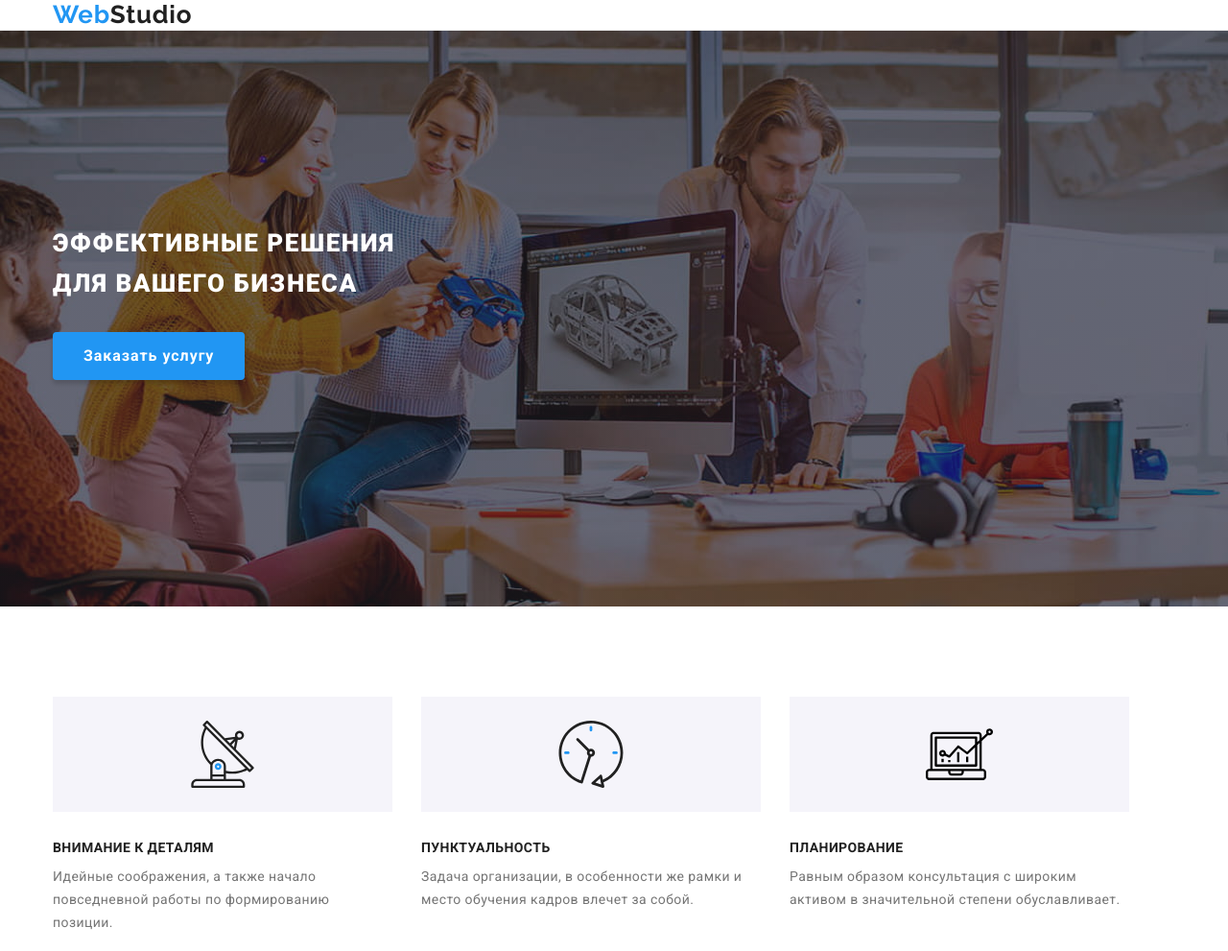
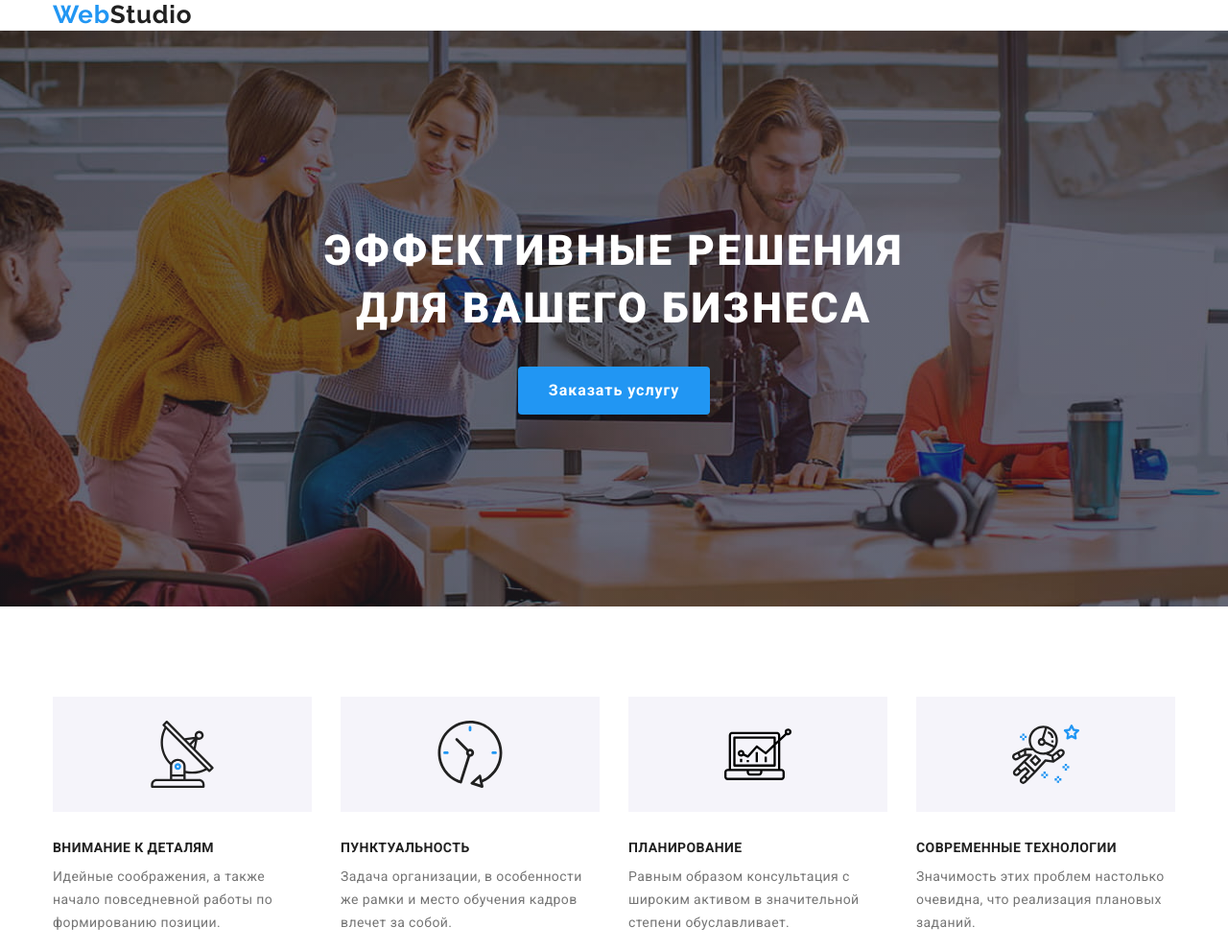
Before and after one commit to Makzumm/WebStudio, a plain HTML site: page index.html in a window 1280 px wide. Shown: the top 991 px of the page at 96% size. Drawn offline with nearby package versions, Linux system fonts and the light colour scheme.

Commit message:
Change 4
Fixed

```diff
--- a/sass/components/_activity.scss
+++ b/sass/components/_activity.scss
@@ -1,6 +1,10 @@
 .activity--section{
     padding-top: 0;
     display: none;
+
+    @media screen and (min-width: $desktop-width) {
+        display: block;
+    }
 }
 
 .activity__title {
--- a/sass/components/_features.scss
+++ b/sass/components/_features.scss
@@ -24,6 +24,11 @@
         flex-wrap: wrap;
         gap: 30px;
     }
+
+    @media screen and (min-width: $desktop-width) {
+        display: flex;
+        justify-content: space-between;
+    }
 }
 
 .features-list__item {
@@ -32,26 +37,19 @@
     @media screen and (min-width: $tablet-width) {
         width: 354px;
     }
-}
 
-.features-list__item+.features-list__item {
-    // margin-left: 30px;
+    @media screen and (min-width: $desktop-width) {
+        width: 270px;
+    }
 }
 
 .container-wrapper {
     display: flex;
     justify-content: center;
     align-items: center;
-    // width: 270px;
     height: 120px;
     margin-bottom: 30px;
     background-color: $light-grey-color;
-
-    @media screen and (min-width: 480px) {
-        .container-wrapper{
-            width: 450px;
-        }
-    }
 }
 
 .features-list__title {
--- a/sass/components/_hero.scss
+++ b/sass/components/_hero.scss
@@ -4,8 +4,8 @@
     padding: 200px 0;
     margin: 0 auto;
     background-image:
-         linear-gradient(to right, rgba(47, 48, 58, 0.4), rgba(47, 48, 58, 0.4)),
-         url(../images/hero-bgimg.jpg);
+        linear-gradient(to right, rgba(47, 48, 58, 0.4), rgba(47, 48, 58, 0.4)),
+        url(../images/hero-bgimg.jpg);
     background-color: $dark-grey-color;
     background-size: cover;
     background-position: center;
@@ -13,19 +13,22 @@
 }
 
 .hero__title {
-    display: block;
     margin-bottom: 30px;
-    // text-align: center;
-    text-transform: uppercase;
-    font-weight: 900;
-    font-size: 26px;
-    line-height: 1.62;
-    letter-spacing: .06em;
-    color: $white-color;
+    text-align: center;
+   font-weight: 900;
+font-size: 26px;
+line-height: 42px;
+/* or 162% */
+
+text-align: center;
+letter-spacing: 0.06em;
+text-transform: uppercase;
+
+    @media screen and (min-width: $)
 }
 
 .hero__button {
-    // display: block;
+    display: block;
     margin: 0 auto;
     padding: 10px 32px 10px 32px;
     border: none;
```
Also changed, not shown: css/main.css, css/main.min.css, 2 other files.
